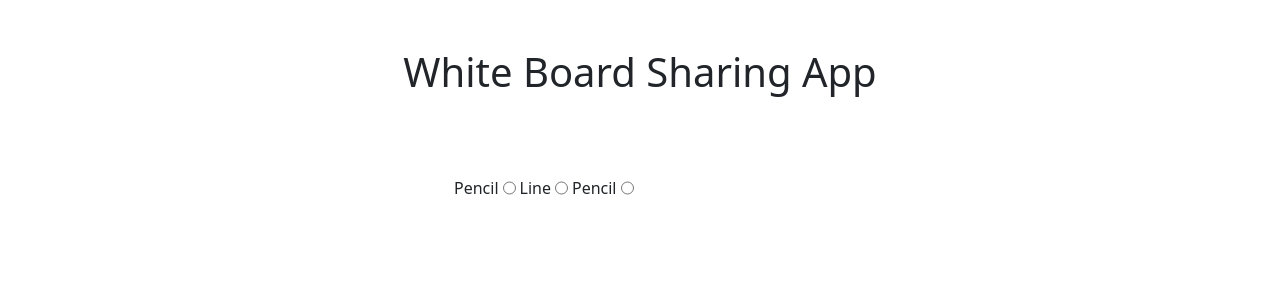
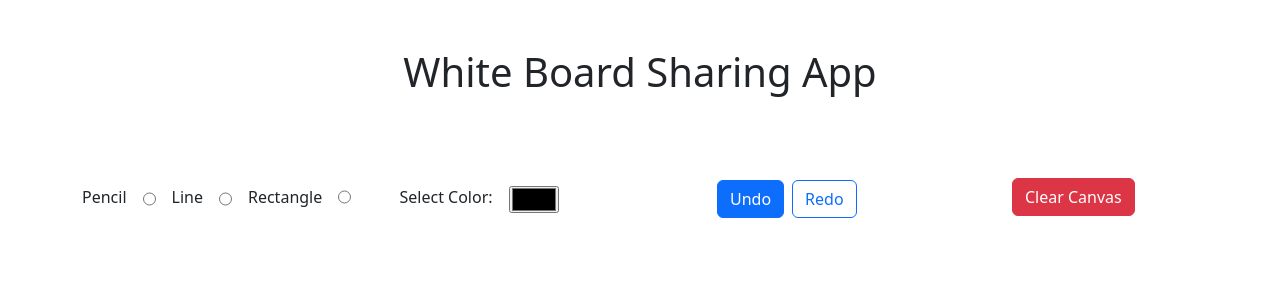
Before and after one commit to DileepaLakshan/WhiteBoard-Sharing-App, a React (Vite) app in the folder white_board_fr/: page /1 in a window 1280 px wide. Shown: the top 300 px of the page. Built offline with nearby package versions, Linux system fonts and the light colour scheme.

Commit message:
add the color picker

```diff
--- a/white_board_fr/src/pages/RoomPage/index.jsx
+++ b/white_board_fr/src/pages/RoomPage/index.jsx
@@ -4,42 +4,66 @@ import "./index.css";
 const RoomPage = () => {
 
     const [tool, setTool] = useState("pencil");
+    const [color, setColor] = useState("black");
     return (
         <div className="row">
             <h1 className="text-center py-5">White Board Sharing App</h1>
-            <div className="col-md-12 mt-4 mb-5 d-flex align-items-center justify-content-around ">
-                <div className="d-flex col-md-4  justify-content-center-between gap-1">
-                    <div className="d-flex gap-1">
-                        <lable for="pencil" >Pencil</lable>
+            <div className="col-md-12 gap-3 mt-4 mb-5 d-flex align-items-center justify-content-between ">
+                <div className="d-flex col-md-2  justify-content-center-between gap-3">
+                    <div className="d-flex gap-1 align-items-center">
+                        <lable html for="pencil" >Pencil</lable>
                     </div>
                     <input
                         type="radio"
                         name="tool"
                         id="pencil"
                         value="pencil"
-                        onChange={(e) => setTool(e.target)} />
+                        className="mt-1"
+                        onChange={(e) => setTool(e.target.value)} />
 
-                    <div className="d-flex gap-1">
+                    <div className="d-flex gap-1 align-items-center">
                         <lable for="line" >Line</lable>
                     </div>
                     <input
                         type="radio"
-
                         name="tool"
                         id="line"
                         value="line"
-                        onChange={(e) => setTool(e.target)} />
+                        className="mt-1"
+                        onChange={(e) => setTool(e.target.value)} />
 
-                    <div className="d-flex gap-1">
-                        <lable for="pencil" >Pencil</lable>
+                    <div className="d-flex  gap-1 align-items-center">
+                        <lable for="rect" >Rectangle</lable>
                     </div>
                     <input
                         type="radio"
                         name="tool"
-                        id="pencil"
-                        value="pencil"
-                        onChange={(e) => setTool(e.target)} />
+                        id="rect"
+                        value="rect"
+                        onChange={(e) => setTool(e.target.value)} />
 
+
+                </div>
+                <div className="col-md-2 mx-auto">
+                    <div className="d-flex  align-items-center">
+                        <lable htmlFor="color">Select Color:</lable>
+                        <input
+                        type="color"
+                        id="color"
+                        className="mt-1 ms-3"
+                        value={color}
+                        onChange={(e)=>setColor(e.target.value)}/>
+
+
+
+                    </div>
+                </div>
+                <div className="col-md-3 d-flex gap-2">
+                    <button className="btn btn-primary mt-1">Undo</button>
+                    <button className="btn btn-outline-primary mt-1">Redo</button>
+                </div>
+                <div className="col-md-2">
+                    <button className="btn btn-danger">Clear Canvas</button>
 
                 </div>
 
```
